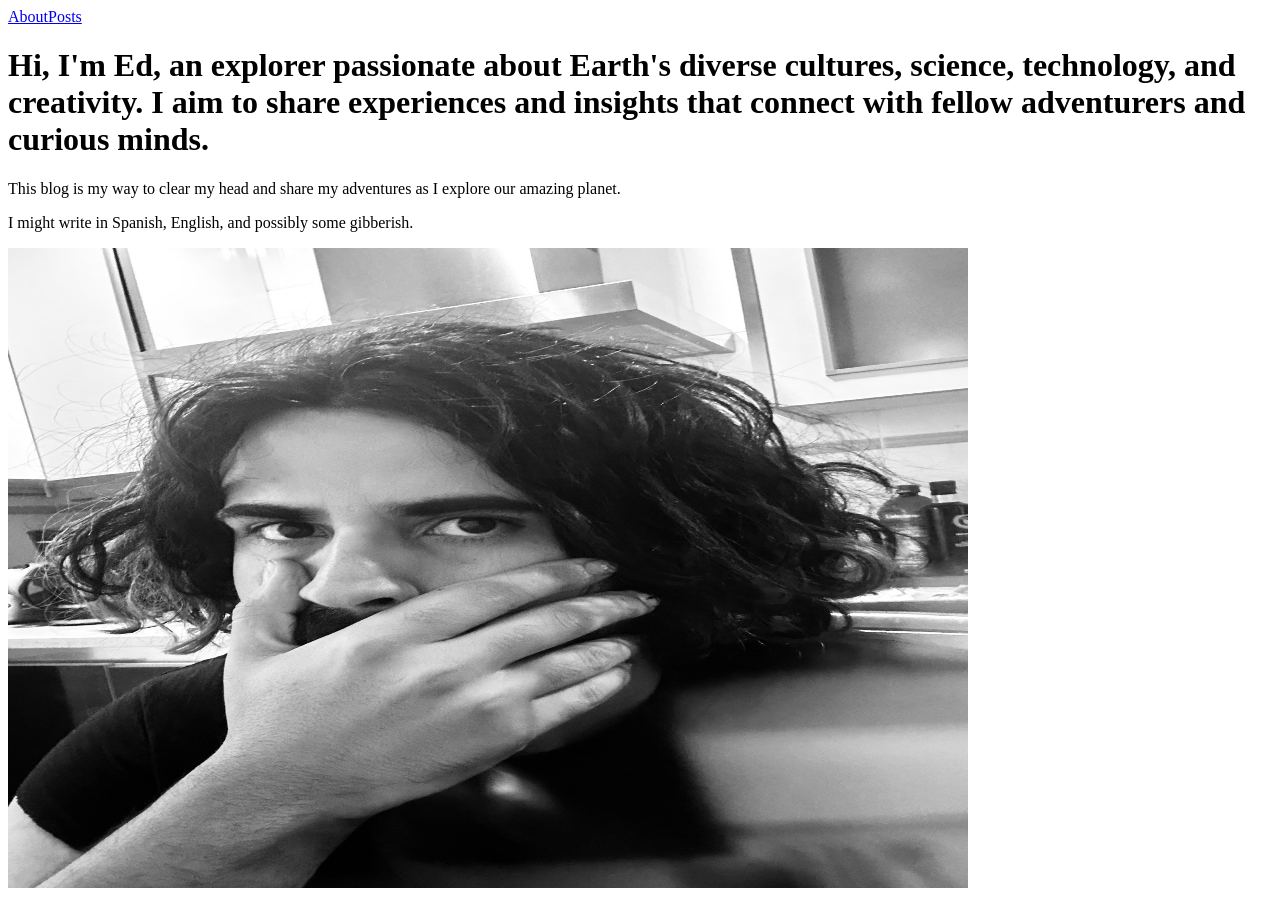
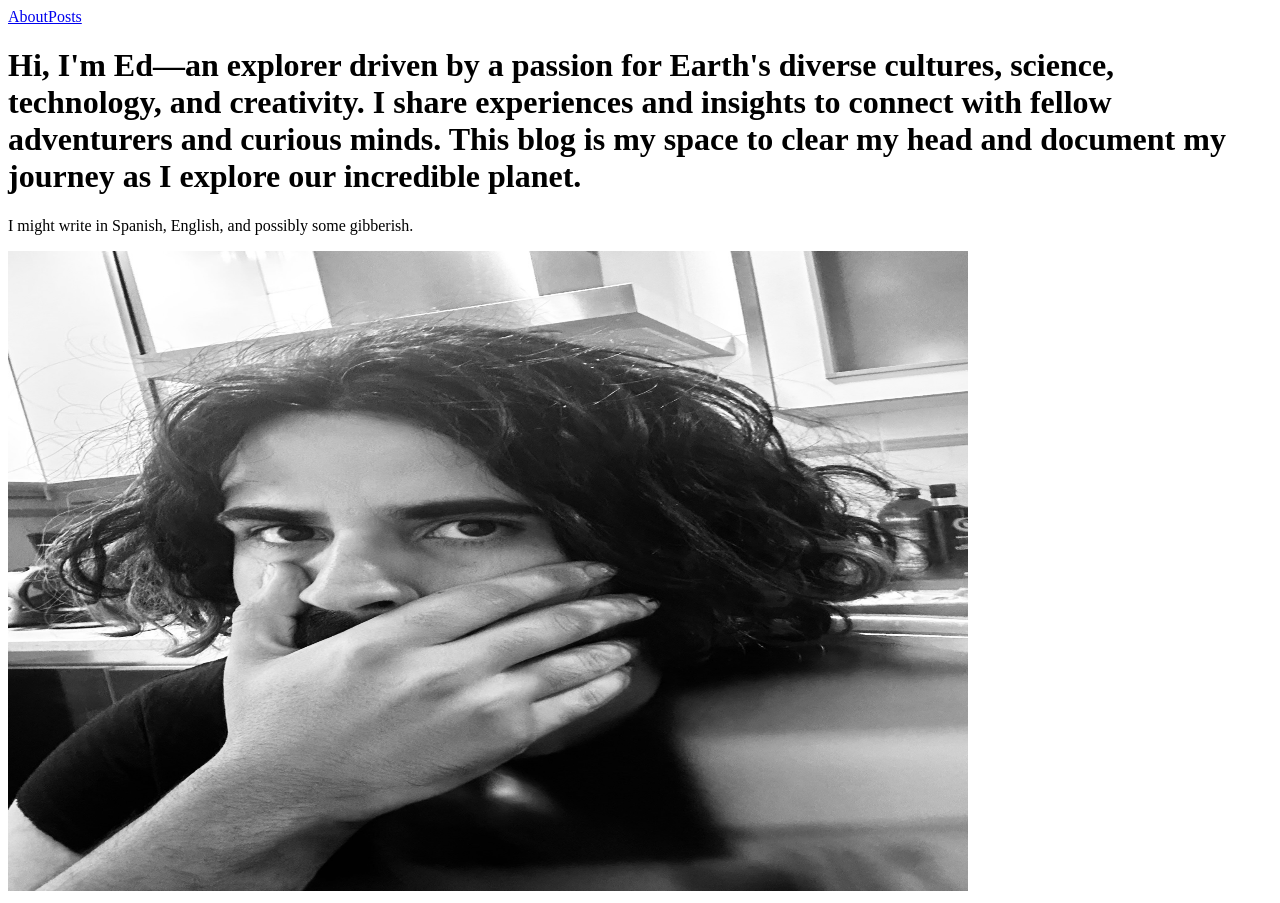
Before and after one commit to orbitcntrl/blog2, a Next.js app: page / in a window 1280 px wide. Built offline with nearby package versions, Linux system fonts and the light colour scheme; no server answers.

Commit message:
Update index.tsx

```diff
--- a/pages/index.tsx
+++ b/pages/index.tsx
@@ -9,12 +9,11 @@ function HomePage() {
       <Container>
         <div className="space-y-6">
           <h1 className="text-2xl font-bold">
-             Hi, I'm Ed, an explorer passionate about Earth's diverse cultures, science, technology,
-            and creativity. I aim to share experiences and insights
-            that connect with fellow adventurers and curious minds.
+            Hi, I'm Ed—an explorer driven by a passion for Earth's diverse cultures, science, technology, and creativity.
+            I share experiences and insights to connect with fellow adventurers and curious minds.
+            This blog is my space to clear my head and document my journey as I explore our incredible planet.
           </h1>
-          <p>This blog is my way to clear my head and share my adventures
-            as I explore our amazing planet.</p>
+          <p></p>
 
 
           <p>I might write in Spanish, English, and possibly some gibberish.
```
